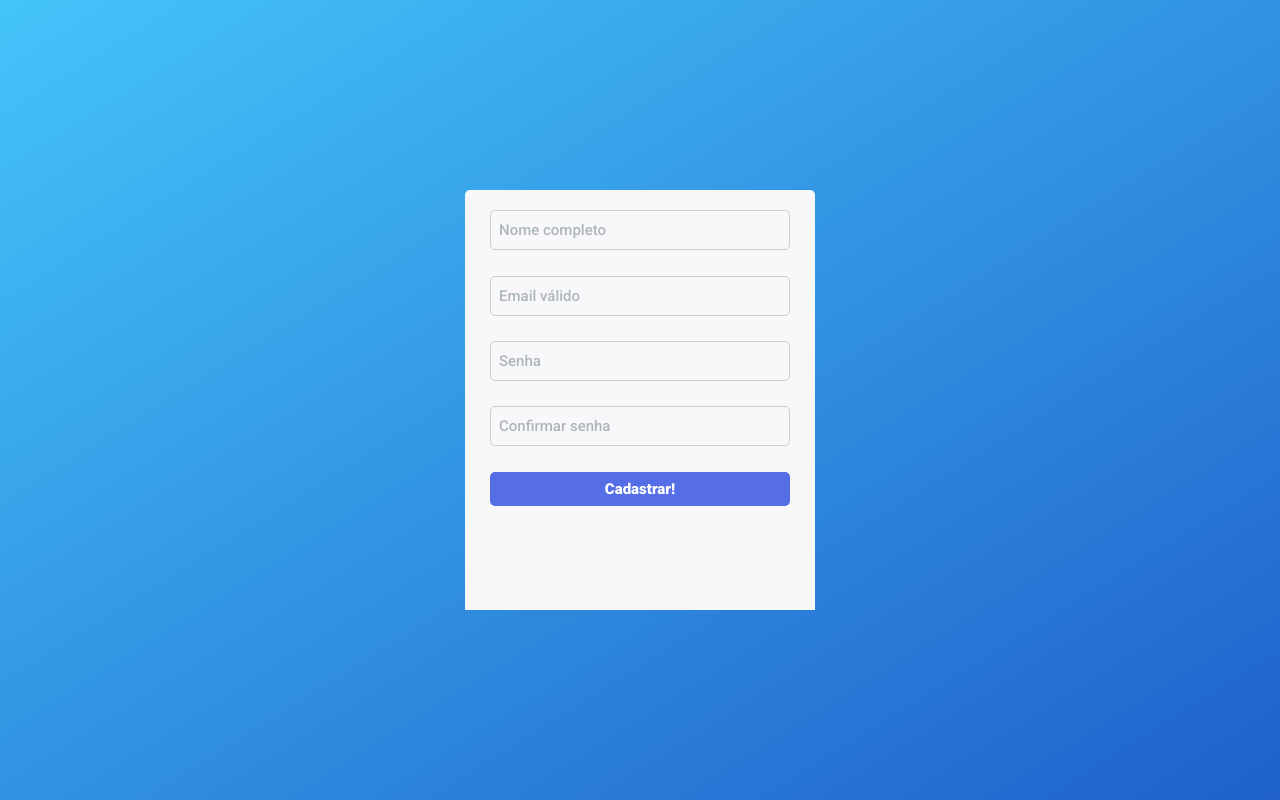
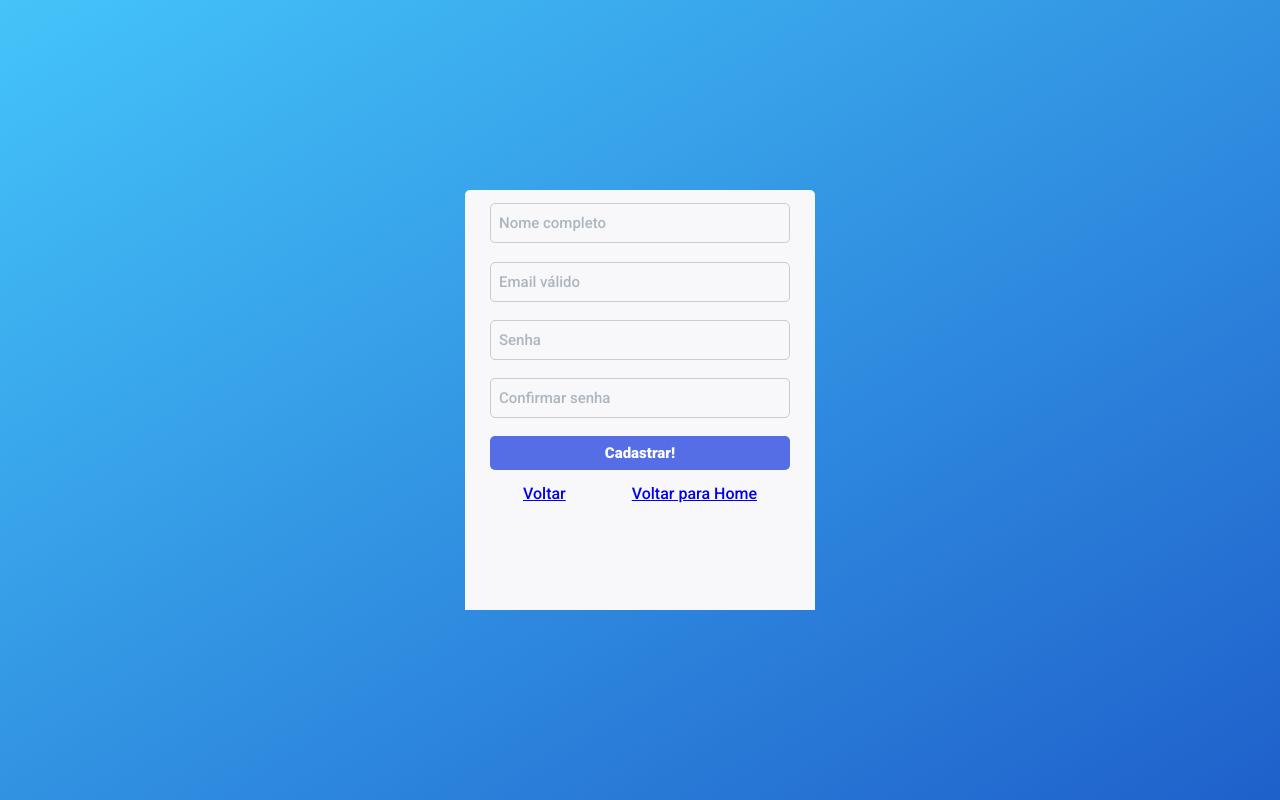
Before and after one commit to Pierre-Kalil/front-kenziedoc, a React (Vite) app: page /registersecretary in a window 1280 px wide. Built offline with nearby package versions, Linux system fonts and the light colour scheme.

Commit message:
style: formAdmin styles draft updated

```diff
--- a/src/components/formAdmin/index.tsx
+++ b/src/components/formAdmin/index.tsx
@@ -1,9 +1,9 @@
 import { yupResolver } from "@hookform/resolvers/yup";
 import { useForm } from "react-hook-form";
-import { useNavigate } from "react-router-dom";
+import { Link, useNavigate } from "react-router-dom";
 import { useAdmin } from "../../context/Admin";
 import { Input } from "../input";
-import { Button, ContainerForm } from "./styles";
+import { Button, ContainerForm, LinkBox } from "./styles";
 import { AdminFormProps } from "./types";
 import { schema } from "./validators";
 
@@ -58,6 +58,10 @@ export const FormAdmin = () => {
             error={errors.confirmPassword?.message}
           />
           <Button type="submit">Cadastrar!</Button>
+          <LinkBox>
+            <Link to="/registermain">Voltar</Link>
+            <Link to="/">Voltar para Home</Link>
+          </LinkBox>
         </div>
       </form>
     </ContainerForm>
--- a/src/components/formAdmin/styles.ts
+++ b/src/components/formAdmin/styles.ts
@@ -69,3 +69,10 @@ export const Button = styled.button`
   font-weight: bold;
   cursor: pointer;
 `;
+
+export const LinkBox = styled.div`
+  width: 100%;
+  display: flex;
+  justify-content: space-around;
+  padding-bottom: 10px;
+`;
```
